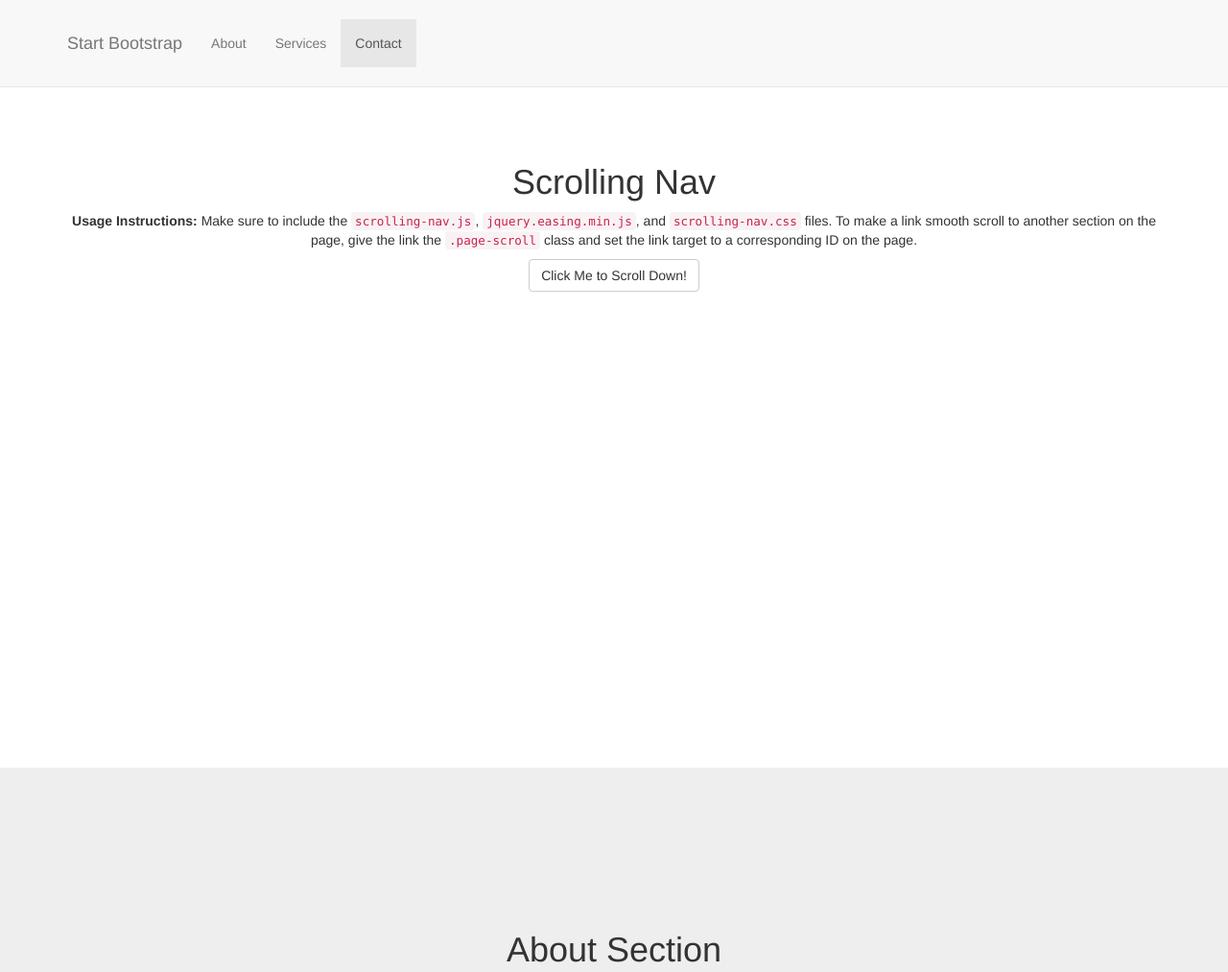
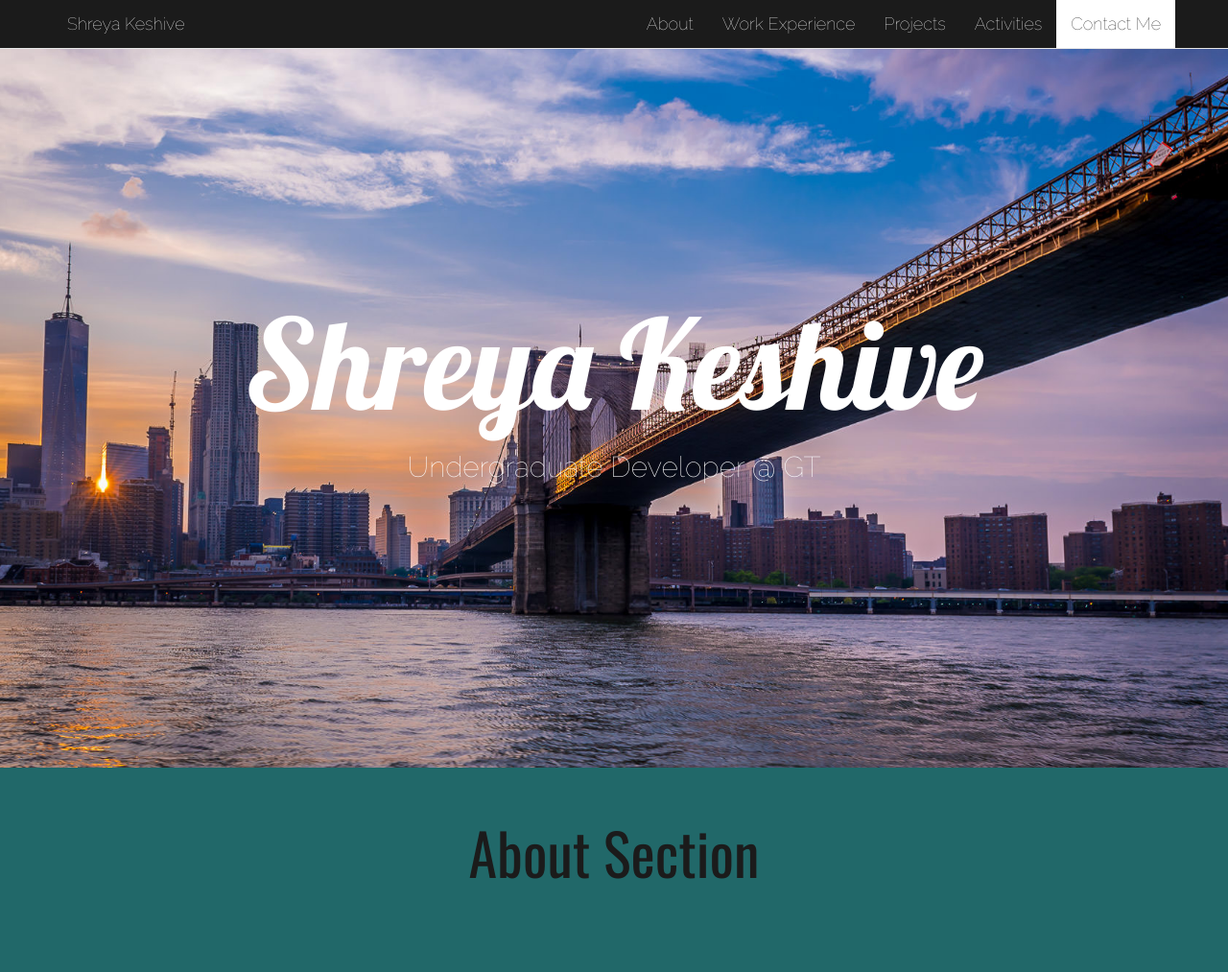
Before and after one commit to skeshive/Old-Portfolio-Website, a website: page index.html in a window 1280 px wide. Shown: the top 1013 px of the page at 96% size. Drawn offline with nearby package versions, Linux system fonts and the light colour scheme; files whose address does not match are found by name.

Commit message:
format, fonts, colors, intro section

```diff
--- a/css/scrolling-nav.css
+++ b/css/scrolling-nav.css
@@ -1,9 +1,3 @@
-/*!
- * Start Bootstrap - Scrolling Nav (http://startbootstrap.com/)
- * Copyright 2013-2016 Start Bootstrap
- * Licensed under MIT (https://github.com/BlackrockDigital/startbootstrap/blob/gh-pages/LICENSE)
- */
-
 body {
     width: 100%;
     height: 100%;
@@ -16,45 +10,110 @@ html {
 
 @media(min-width:767px) {
   .navbar {
-        padding: 20px 0;
+      padding: 0;
       -webkit-transition: background .5s ease-in-out,padding .5s ease-in-out;
       -moz-transition: background .5s ease-in-out,padding .5s ease-in-out;
       transition: background .5s ease-in-out,padding .5s ease-in-out;
+      background: #1b1b1b;
   }
 
   .top-nav-collapse {
       padding: 0;
+      justify-content: right;
   }
 }
 
-/* Demo Sections - You can use these as guides or delete them - the scroller will work with any sort of height, fixed, undefined, or percentage based.
-The padding is very important to make sure the scrollspy picks up the right area when scrolled to. Adjust the margin and padding of sections and children
-of those sections to manage the look and feel of the site. */
-
 .intro-section {
     height: 100%;
-    padding-top: 150px;
+    display: flex;
+    align-items: center;
+    justify-content: center;
     text-align: center;
-    background: #fff;
+    background: url("/Users/Shreya/Desktop/personal_website/images/background.jpg") no-repeat center center fixed;
+    -webkit-background-size: cover;
+    -moz-background-size: cover;
+    -o-background-size: cover;
+    background-size: cover;
 }
 
 .about-section {
     height: 100%;
-    padding-top: 150px;
+    padding-top: 35px;
     text-align: center;
-    background: #eee;
+    background: #216869;
 }
 
-.services-section {
+.experience-section {
     height: 100%;
-    padding-top: 150px;
+    padding-top: 35px;
     text-align: center;
-    background: #fff;
+    background: #49A078;
+}
+
+.project-section {
+    height: 100%;
+    padding-top: 35px;
+    text-align: center;
+    background: #9CC5A1;
+}
+
+.activity-section {
+    height: 100%;
+    padding-top: 35px;
+    text-align: center;
+    background: #DCE1DE;
 }
 
 .contact-section {
-    height: 100%;
-    padding-top: 150px;
+    height: 10%;
     text-align: center;
-    background: #eee;
+    background: #1b1b1b;
 }
+
+.navbar-default {
+    background-color: #1b1b1b;
+    font-family: 'Raleway';
+    font-size: 18px;
+}
+
+.navbar-default .navbar-brand,
+.navbar-default .navbar-brand:hover,
+.navbar-default .navbar-brand:focus {
+    color: white;
+}
+
+.navbar-default .navbar-nav > li > a {
+    color: white;
+}
+
+.navbar-default .navbar-nav > li > a:hover,
+.navbar-default .navbar-nav > li > a:focus {
+    color: #1b1b1b;
+    background-color: white;
+}
+
+.navbar-default .navbar-nav > .active > a,
+.navbar-default .navbar-nav > .active > a:hover,
+.navbar-default .navbar-nav > .active > a:focus {
+    color: #1b1b1b;
+    background-color: white;
+}
+
+h1 {
+    font-size: 130px;
+    font-family: 'Lobster';
+    color: white;
+}
+
+h2 {
+    font-size: 30px;
+    font-family: 'Raleway';
+    color: white;
+}
+
+h3 {
+    font-size: 60px;
+    font-family: 'Oswald';
+    color: #1b1b1b;
+    text-align: center;
+}
--- a/index.html
+++ b/index.html
@@ -1,36 +1,21 @@
 <!DOCTYPE html>
 <html lang="en">
-
 <head>
-
     <meta charset="utf-8">
     <meta http-equiv="X-UA-Compatible" content="IE=edge">
     <meta name="viewport" content="width=device-width, initial-scale=1">
     <meta name="description" content="">
     <meta name="author" content="">
-
-    <title>Scrolling Nav - Start Bootstrap Template</title>
-
-    <!-- Bootstrap Core CSS -->
+    <title>Shreya Keshive</title>
     <link href="css/bootstrap.min.css" rel="stylesheet">
-
-    <!-- Custom CSS -->
     <link href="css/scrolling-nav.css" rel="stylesheet">
-
-    <!-- HTML5 Shim and Respond.js IE8 support of HTML5 elements and media queries -->
-    <!-- WARNING: Respond.js doesn't work if you view the page via file:// -->
-    <!--[if lt IE 9]>
-        <script src="https://oss.maxcdn.com/libs/html5shiv/3.7.0/html5shiv.js"></script>
-        <script src="https://oss.maxcdn.com/libs/respond.js/1.4.2/respond.min.js"></script>
-    <![endif]-->
-
+    <link href="https://fonts.googleapis.com/css?family=Lobster" rel="stylesheet">
+    <link href='http://fonts.googleapis.com/css?family=Raleway:100' rel='stylesheet' type='text/css'>
+    <link href="https://fonts.googleapis.com/css?family=Oswald" rel="stylesheet">
 </head>
 
-<!-- The #page-top ID is part of the scrolling feature - the data-spy and data-target are part of the built-in Bootstrap scrollspy function -->
 
 <body id="page-top" data-spy="scroll" data-target=".navbar-fixed-top">
-
-    <!-- Navigation -->
     <nav class="navbar navbar-default navbar-fixed-top" role="navigation">
         <div class="container">
             <div class="navbar-header page-scroll">
@@ -40,13 +25,11 @@
                     <span class="icon-bar"></span>
                     <span class="icon-bar"></span>
                 </button>
-                <a class="navbar-brand page-scroll" href="#page-top">Start Bootstrap</a>
+                <a class="navbar-brand page-scroll" href="#page-top">Shreya Keshive</a>
             </div>
 
-            <!-- Collect the nav links, forms, and other content for toggling -->
             <div class="collapse navbar-collapse navbar-ex1-collapse">
-                <ul class="nav navbar-nav">
-                    <!-- Hidden li included to remove active class from about link when scrolled up past about section -->
+                <ul class="nav navbar-nav navbar-right">
                     <li class="hidden">
                         <a class="page-scroll" href="#page-top"></a>
                     </li>
@@ -54,74 +37,86 @@
                         <a class="page-scroll" href="#about">About</a>
                     </li>
                     <li>
-                        <a class="page-scroll" href="#services">Services</a>
+                        <a class="page-scroll" href="#experience">Work Experience</a>
                     </li>
                     <li>
-                        <a class="page-scroll" href="#contact">Contact</a>
+                        <a class="page-scroll" href="#project">Projects</a>
+                    </li>
+                    <li>
+                        <a class="page-scroll" href="#activity">Activities</a>
+                    </li>
+                    <li>
+                        <a class="page-scroll" href="#contact">Contact Me</a>
                     </li>
                 </ul>
             </div>
-            <!-- /.navbar-collapse -->
         </div>
-        <!-- /.container -->
     </nav>
 
-    <!-- Intro Section -->
     <section id="intro" class="intro-section">
         <div class="container">
             <div class="row">
                 <div class="col-lg-12">
-                    <h1>Scrolling Nav</h1>
-                    <p><strong>Usage Instructions:</strong> Make sure to include the <code>scrolling-nav.js</code>, <code>jquery.easing.min.js</code>, and <code>scrolling-nav.css</code> files. To make a link smooth scroll to another section on the page, give the link the <code>.page-scroll</code> class and set the link target to a corresponding ID on the page.</p>
-                    <a class="btn btn-default page-scroll" href="#about">Click Me to Scroll Down!</a>
+                  <h1> Shreya Keshive <h1>
+                  <h2> Undergraduate Developer @ GT </h2>
                 </div>
             </div>
         </div>
     </section>
 
-    <!-- About Section -->
     <section id="about" class="about-section">
         <div class="container">
             <div class="row">
                 <div class="col-lg-12">
-                    <h1>About Section</h1>
+                    <h3>About Section</h3>
                 </div>
             </div>
         </div>
     </section>
 
-    <!-- Services Section -->
-    <section id="services" class="services-section">
+    <section id="experience" class="experience-section">
         <div class="container">
             <div class="row">
                 <div class="col-lg-12">
-                    <h1>Services Section</h1>
+                    <h3>Work Experience</h3>
                 </div>
             </div>
         </div>
     </section>
 
-    <!-- Contact Section -->
-    <section id="contact" class="contact-section">
+    <section id="project" class="project-section">
         <div class="container">
             <div class="row">
                 <div class="col-lg-12">
-                    <h1>Contact Section</h1>
+                    <h3>Projects</h3>
                 </div>
             </div>
         </div>
     </section>
 
-    <!-- jQuery -->
+    <section id="activity" class="activity-section">
+        <div class="container">
+            <div class="row">
+                <div class="col-lg-12">
+                    <h3>Activities</h3>
+                </div>
+            </div>
+        </div>
+    </section>
+
+    <section id="contact" class="contact-section">
+        <div class="container">
+            <div class="row">
+                <div class="col-lg-12">
+                </div>
+            </div>
+        </div>
+    </section>
+
     <script src="js/jquery.js"></script>
-
-    <!-- Bootstrap Core JavaScript -->
     <script src="js/bootstrap.min.js"></script>
-
-    <!-- Scrolling Nav JavaScript -->
     <script src="js/jquery.easing.min.js"></script>
     <script src="js/scrolling-nav.js"></script>
 
 </body>
-
 </html>
```
Also changed, not shown: images/background.jpg (added). Lines whose indentation alone changed are shown as unchanged.
